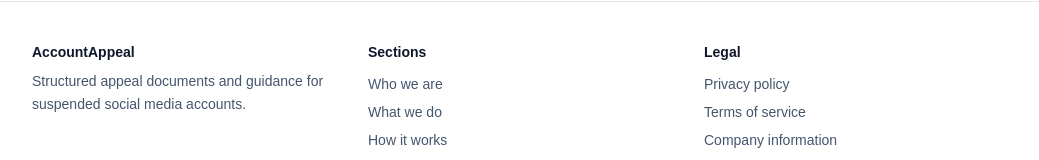
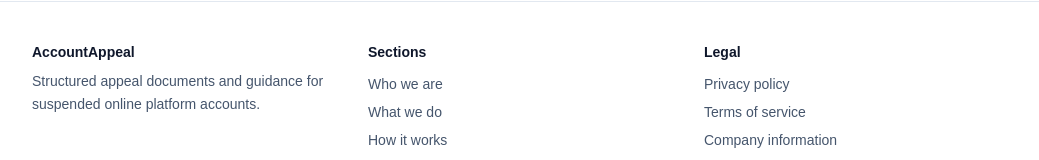
Before and after one commit to jve89/accountappeal, a Next.js app: page / in a window 1280 px wide. Shown: the part 5179-5339 px from the top of the page, without its empty margins (120-1159 px from the left). Built offline with nearby package versions, Linux system fonts and the light colour scheme; no server answers.

Commit message:
Broaden footer wording from social media to online platform accounts

```diff
--- a/components/SiteFooter.tsx
+++ b/components/SiteFooter.tsx
@@ -12,7 +12,7 @@ export function SiteFooter() {
               {site.name}
             </div>
             <p className="mt-2 leading-relaxed">
-              Structured appeal documents and guidance for suspended social media
+              Structured appeal documents and guidance for suspended online platform
               accounts.
             </p>
           </div>
```
